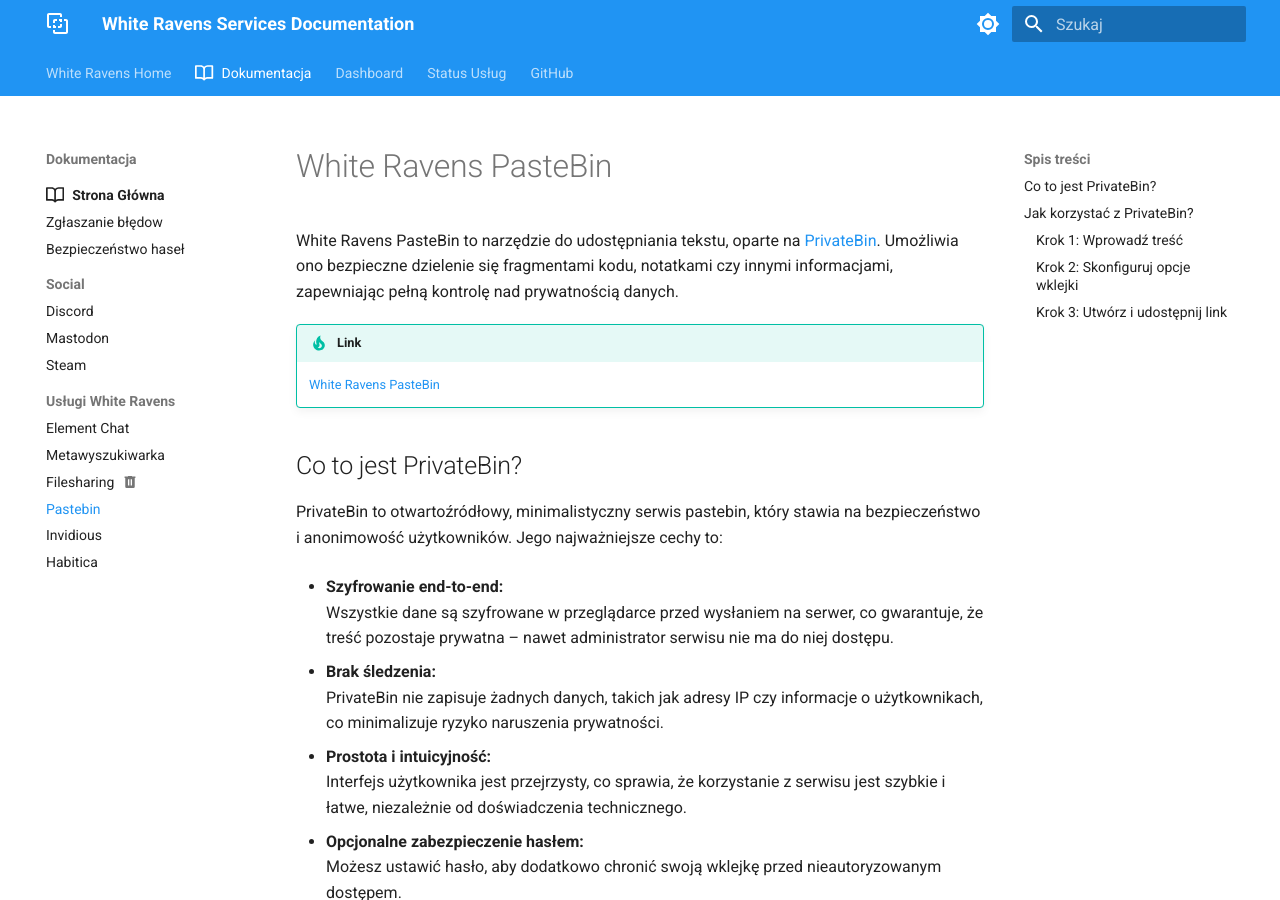
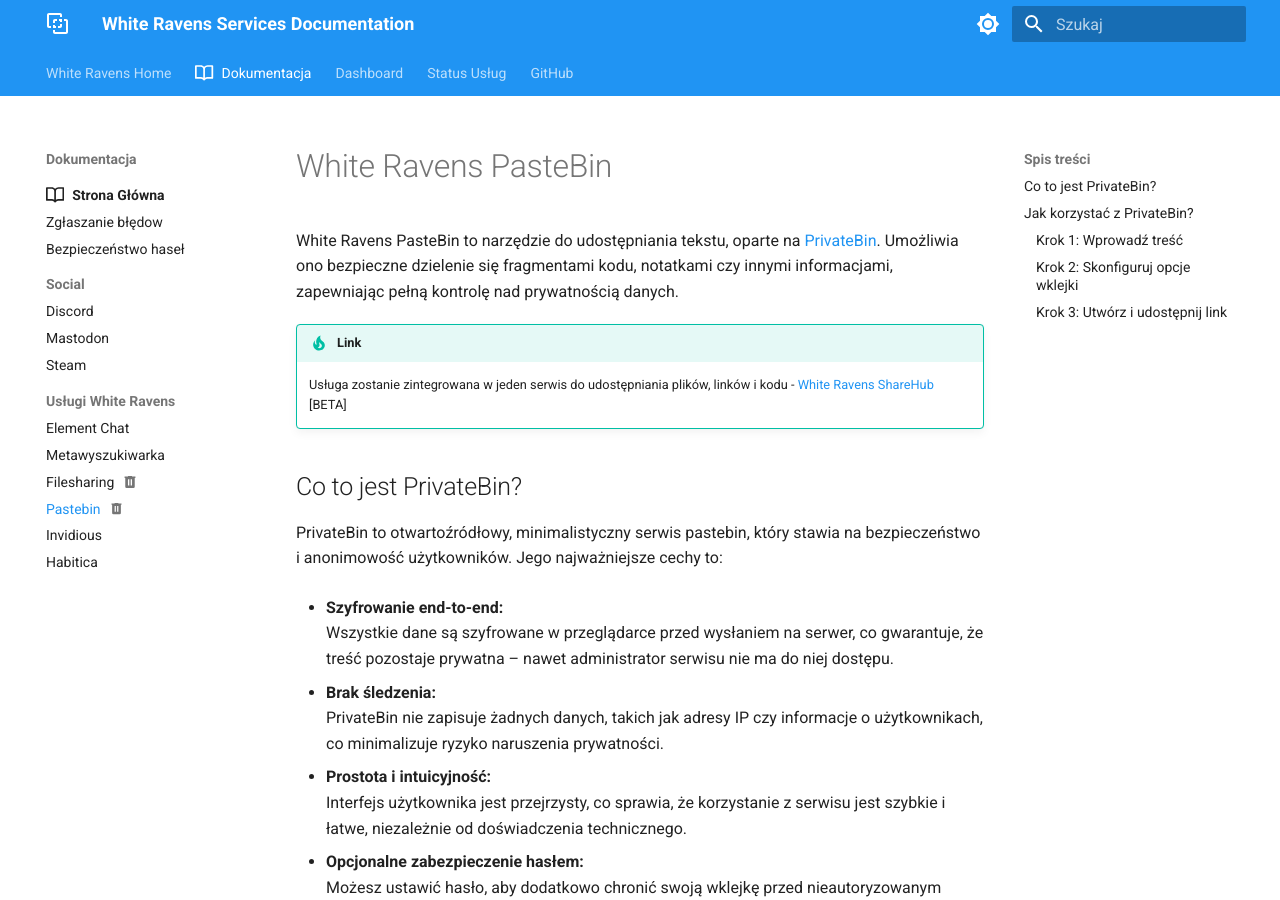
Before and after one commit to whiteravens20/wrservices.link, an MkDocs documentation site: the page built from docs/pastebin.md, in a window 1280 px wide and 900 px high. Built offline with MkDocs 1.6.1 and Material for MkDocs 9.7.7, drawn with Linux system fonts in a browser that asks for light colours.

Commit message:
pastebin service deprecation status and services merging info

```diff
--- a/docs/pastebin.md
+++ b/docs/pastebin.md
@@ -10,7 +11,7 @@
 White Ravens PasteBin to narzędzie do udostępniania tekstu, oparte na [PrivateBin](https://privatebin.info/). Umożliwia ono bezpieczne dzielenie się fragmentami kodu, notatkami czy innymi informacjami, zapewniając pełną kontrolę nad prywatnością danych.
 
 !!! tip "Link"
-    [White Ravens PasteBin](https://pastebin.wrservices.link/)
+    Usługa zostanie zintegrowana w jeden serwis do udostępniania plików, linków i kodu - [White Ravens ShareHub](https://share.wrservices.link/) [BETA]
 
 ## Co to jest PrivateBin?
 
```
Also changed, not shown: other parts of docs/pastebin.md (+1 -0 lines).
